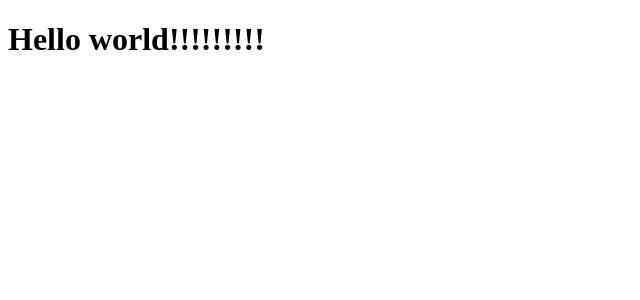
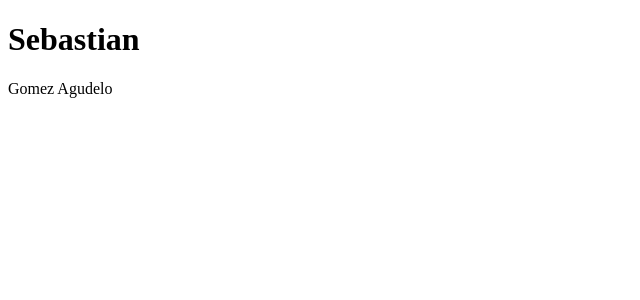
Before and after one commit to sebasGZA/counter-app, a React (Vite) app: page / in a window 1280 px wide. Shown: the top 300 px of the page, without its empty margins (0-640 px from the left). Built offline with nearby package versions, Linux system fonts and the light colour scheme.

Commit message:
Fragment

```diff
--- /dev/null
+++ b/src/FirstApp.jsx
@@ -0,0 +1,13 @@
+// import { Fragment } from "react";
+
+export const FirstApp = () => {
+  return (
+    // <Fragment>
+    //  ......<any/>
+    // </Fragment>
+    <>
+      <h1>Sebastian</h1>
+      <p>Gomez Agudelo</p>
+    </>
+  );
+};
--- a/src/App.jsx
+++ b/src/HelloWorld.jsx
@@ -1,3 +1,3 @@
-export const App = () => {
+export const HelloWorld = () => {
   return <h1>Hello world!!!!!!!!!</h1>;
 };
--- a/src/main.jsx
+++ b/src/main.jsx
@@ -1,9 +1,10 @@
 import React from "react";
 import ReactDOM from "react-dom/client";
-import { App } from "./App";
+// import { HelloWorld } from "./HelloWorld";
+import { FirstApp } from "./FirstApp";
 
 ReactDOM.createRoot(document.getElementById("root")).render(
   <React.StrictMode>
-    <App />
+    <FirstApp />
   </React.StrictMode>
 );
```
